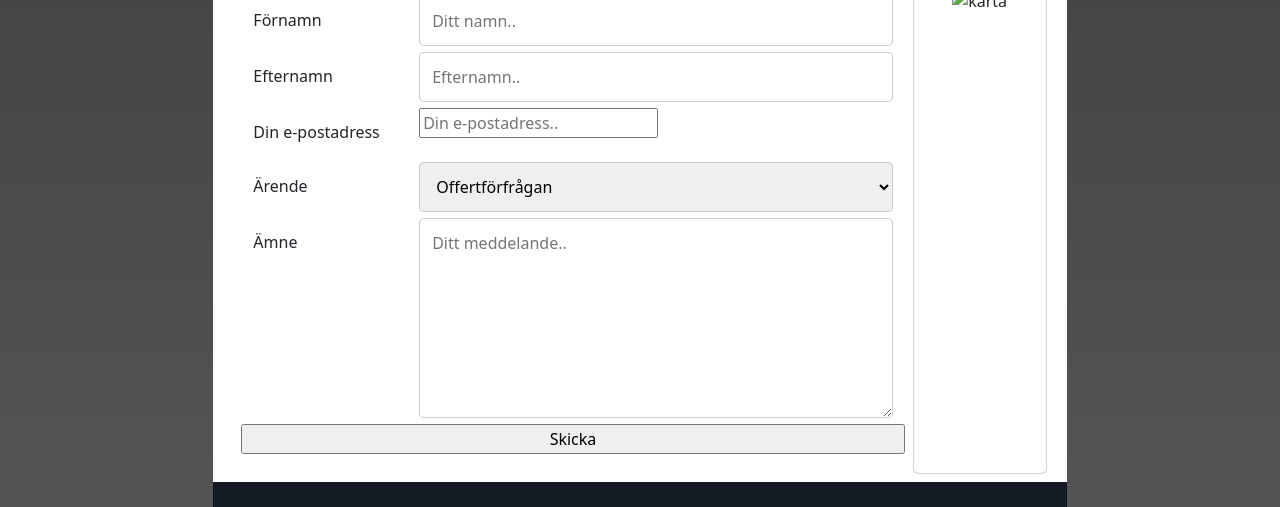
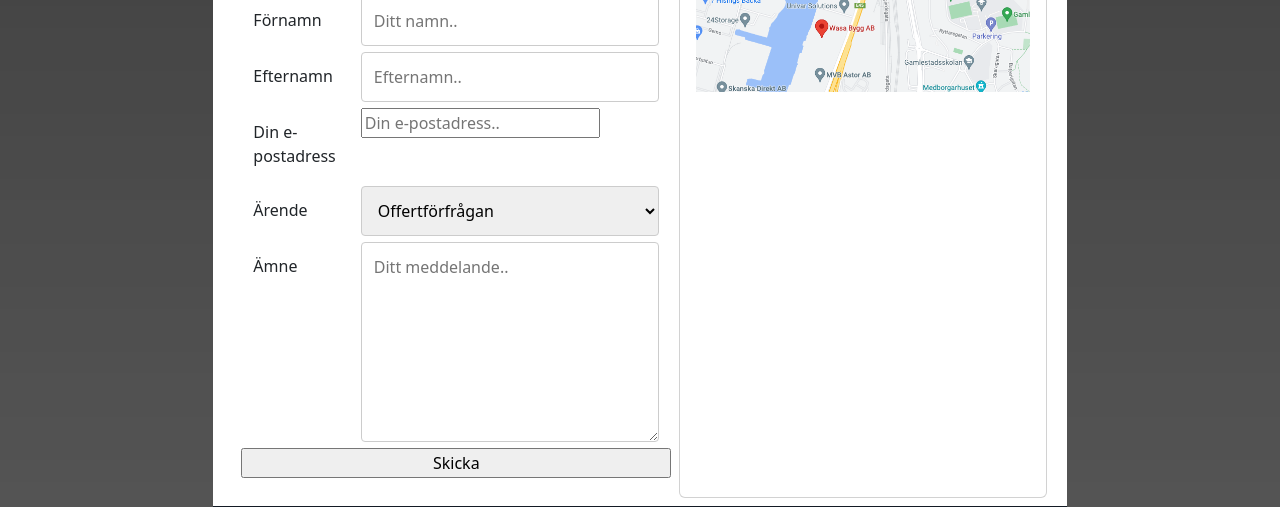
Before and after one commit to lysmac/Wasa-bygg, a plain HTML site: page contact.html in a window 1280 px wide. Shown: the part 286-793 px from the top of the page. Drawn offline with nearby package versions, Linux system fonts and the light colour scheme; the site is published under a folder, as on GitHub Pages, so addresses that start at the root find nothing.

Commit message:
Update contact.html

```diff
--- a/contact.html
+++ b/contact.html
@@ -7,7 +7,7 @@
     <title>Kontakt | Wasa Bygg AB</title>
 
     <!-- Favicon -->
-    <link rel="shortcut icon" href="/img/favicon.ico" type="image/x-icon" />
+    <link rel="shortcut icon" href="img/favicon.ico" type="image/x-icon" />
 
     <!-- boostrap css -->
     <link
@@ -186,7 +186,7 @@
             <div class="card-body">
               <h5 class="card-title"><i class="fa-solid fa-map-pin"></i> Hitta till oss</h5>
 
-              <img src="/img/karta.png" class="img-fluid" alt="karta">
+              <img src="img/karta.png" class="img-fluid" alt="karta">
             </div>
 
 
```
